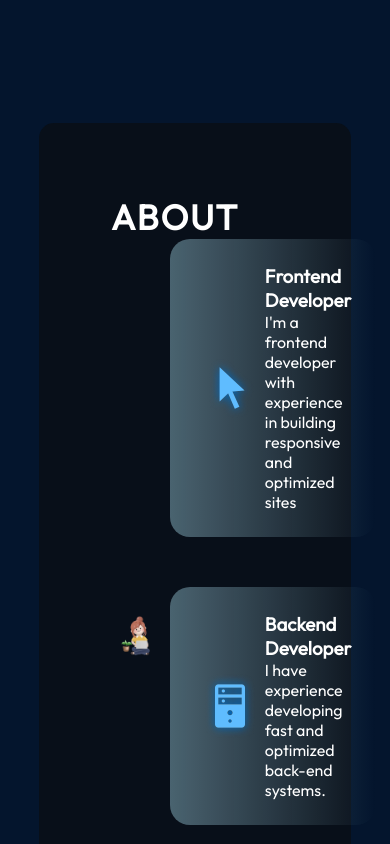
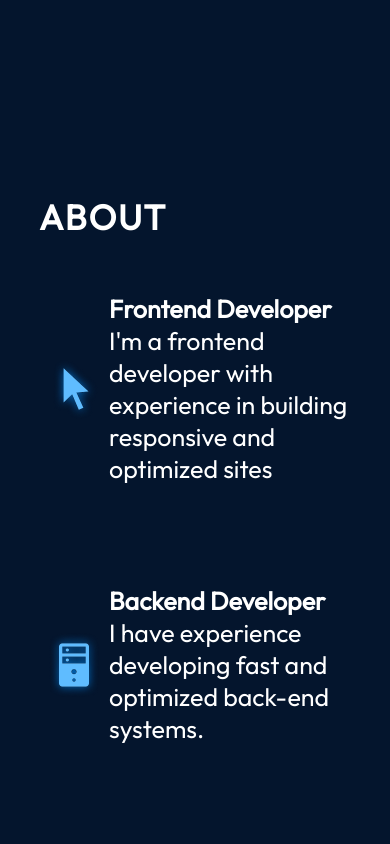
Before and after one commit to Sarah-Paterson/Portfolio_2023, a React (Vite) app in the folder react-portfolio/: page / in a window 390 px wide. Shown: the part 1020-1864 px from the top of the page. Built offline with nearby package versions, Linux system fonts and the light colour scheme.

Commit message:
update styling in About.module.css and add media query for responsive design in About.module.css

```diff
--- a/react-portfolio/src/components/About/About.module.css
+++ b/react-portfolio/src/components/About/About.module.css
@@ -44,4 +44,45 @@
     list-style: none;
     padding: 25px;
     background-image: linear-gradient(90deg, rgba(165, 215, 232, 0.42) 0%, rgba(255, 255, 255, 0) 100%);
+    background-size: 0 100%;
+    background-repeat: no-repeat;
+    transition: 0.4s;
 }
+
+.aboutItem:hover {
+    background-size: 100% 100%;
+}
+
+.aboutItem h3 {
+    font-size: 25px;
+    font-weight: 600;
+}
+
+.aboutItem p {
+    font-size: 25px;
+}
+
+@media screen and (max-width: 830px) {
+    .container {
+        background-color: transparent;
+        padding-left: 0;
+        padding-right: 0;
+    }
+
+    .content {
+        flex-direction: column;
+    }
+
+    .aboutImage {
+        display: none;
+    }
+
+    .aboutItems {
+        margin-top: 29px;
+    }
+
+    .aboutItem {
+        padding-left: 0;
+        padding-right: 0;
+    }
+}
```
